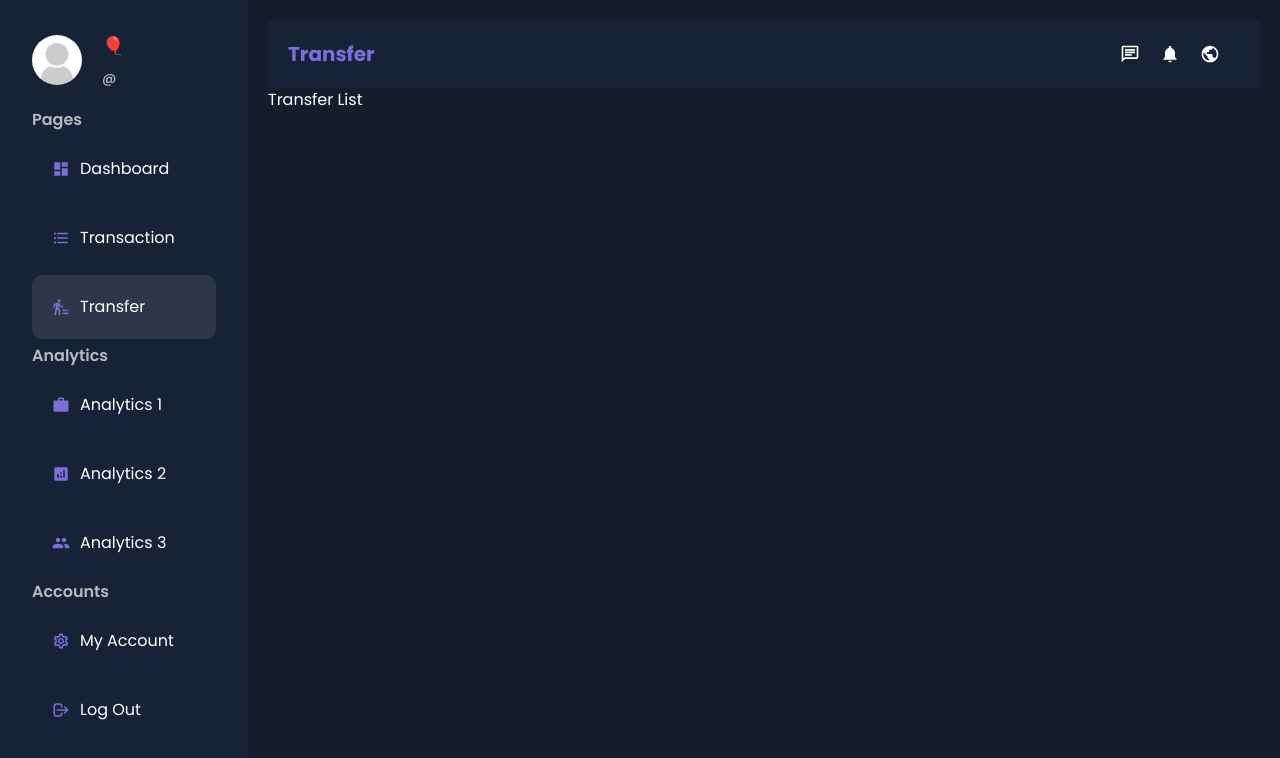
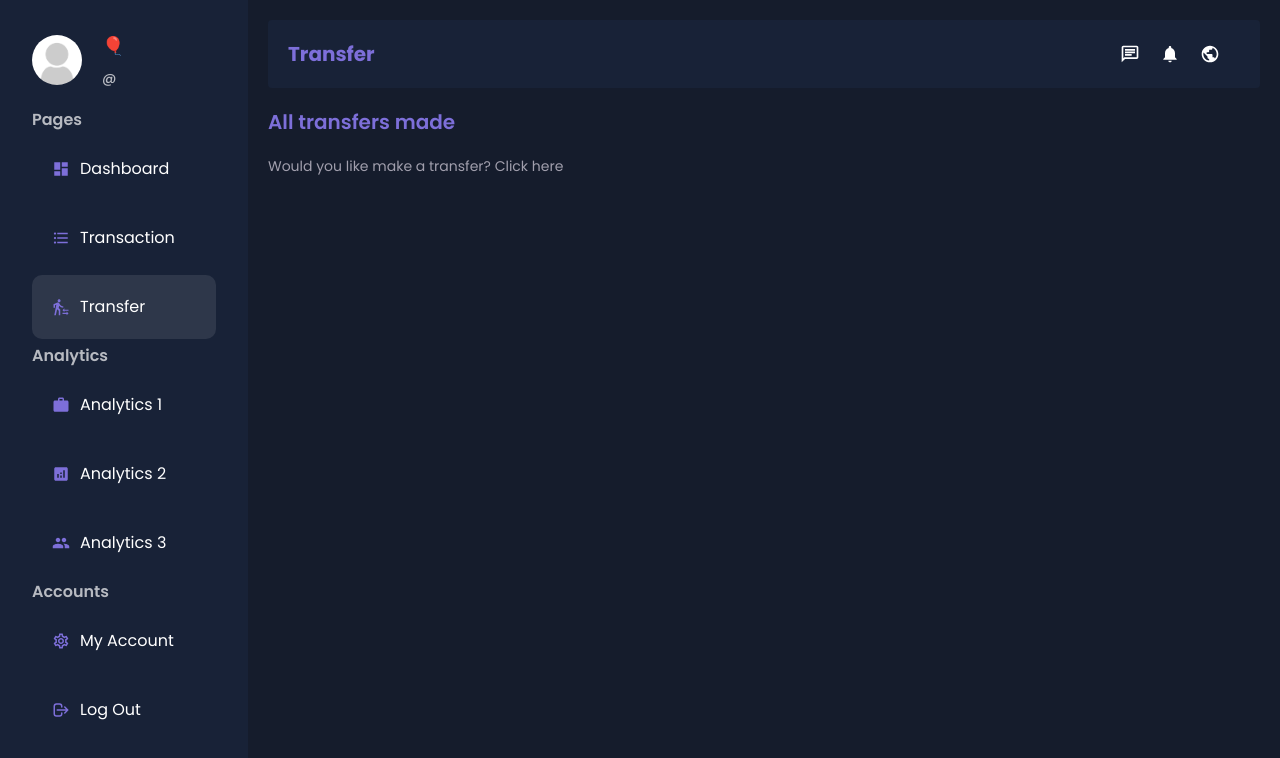
Before and after one commit to HarenaFiantso/digitalbank-ui, a Next.js app: page /dashboard/transfer in a window 1280 px wide. Shown: the top 758 px of the page. Built offline with nearby package versions, Linux system fonts and the light colour scheme; no server answers.

Commit message:
chore: transfer form initialized

```diff
--- /dev/null
+++ b/src/app/dashboard/transfer/makeTransfer/page.tsx
@@ -0,0 +1,3 @@
+export default function NewTransfer() {
+  return <>New Transfer</>
+}
--- a/src/app/dashboard/transfer/page.tsx
+++ b/src/app/dashboard/transfer/page.tsx
@@ -1,3 +1,16 @@
+import Link from 'next/link';
+import React from 'react';
+
 export default function TransferList() {
-  return <>Transfer List</>;
+  return (
+    <div className='relative overflow-x-auto'>
+      <h2 className='my-5 text-xl font-semibold text-blue'>All transfers made</h2>
+      <p className='mb-10 text-sm text-light'>
+        Would you like make a transfer?{' '}
+        <Link href={'/dashboard/transfer/makeTransfer'} className='hover:underline'>
+          Click here
+        </Link>
+      </p>
+    </div>
+  );
 }
```
Also changed, not shown: public/assets/transfer.png (added), public/assets/transfer.webp (added).
